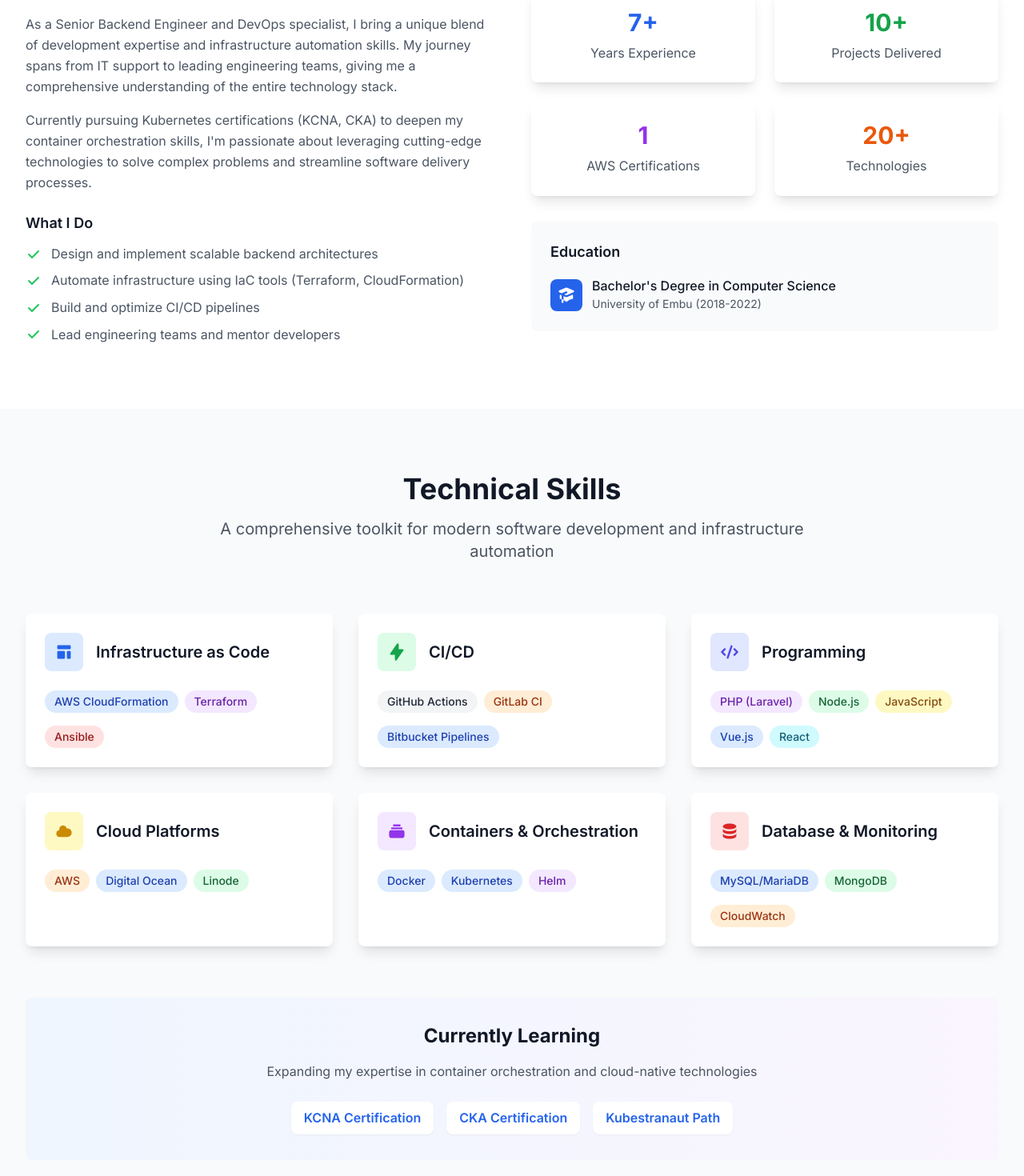
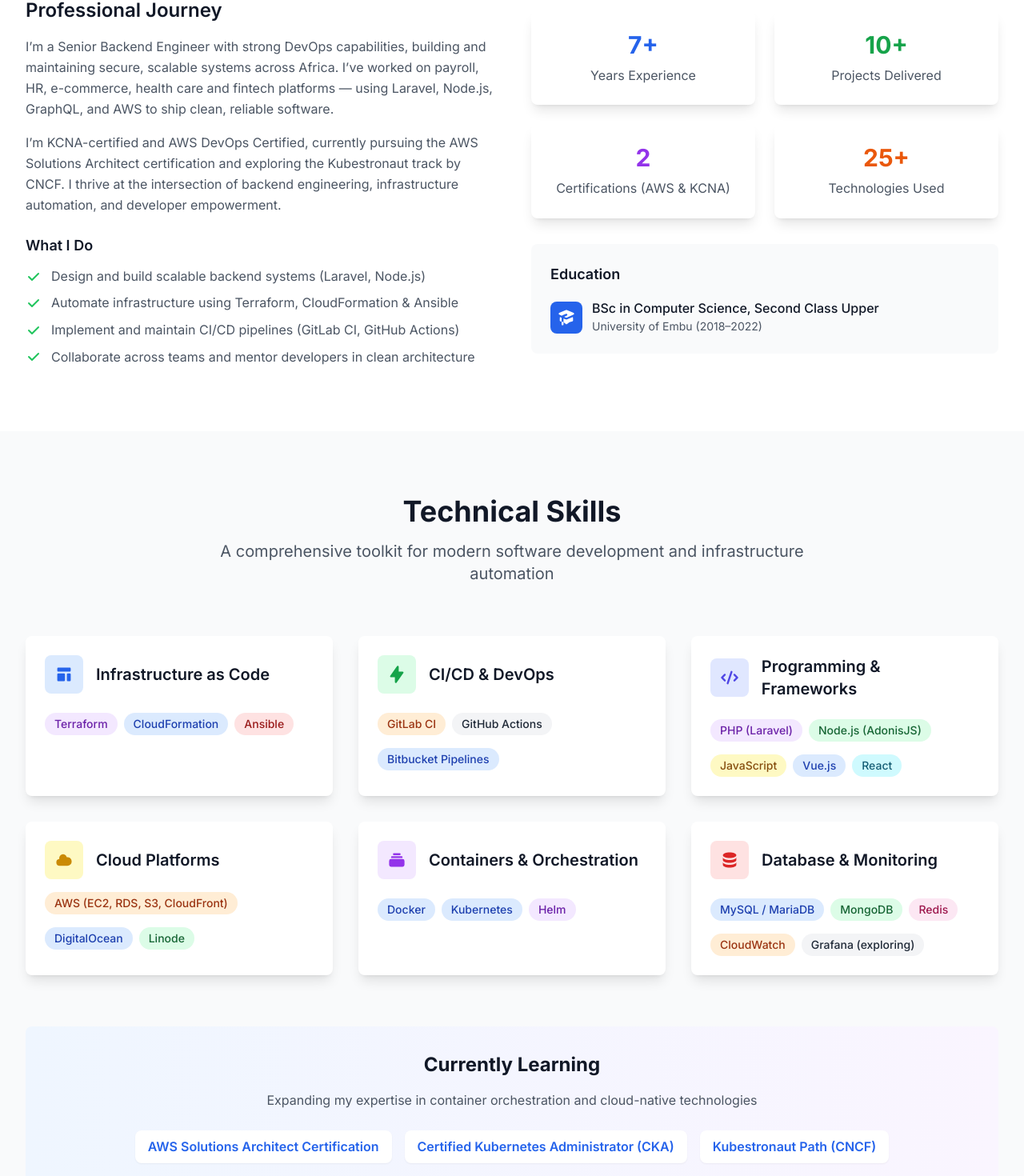
Before and after one commit to jjoek/portfolio, a Vue app: page / in a window 1280 px wide. Shown: the part 1107-2577 px from the top of the page at 80% size. Built offline with nearby package versions, Linux system fonts and the light colour scheme.

Commit message:
fix page content

```diff
--- a/src/components/Footer.vue
+++ b/src/components/Footer.vue
@@ -69,13 +69,17 @@
 
             <div class="border-t border-gray-800 mt-8 pt-8 text-center">
                 <p class="text-gray-400">
-                    © 2024 John Irungu. Built with Vue.js and Tailwind CSS. All rights reserved.
+                    © {{ currentYear }} John Irungu. All rights reserved.
                 </p>
             </div>
         </div>
     </footer>
 </template>
 <script setup>
+    import { computed } from 'vue'
+
+    const currentYear = computed(() => new Date().getFullYear())
+
     const socialLinks = [
         {
             name: 'LinkedIn',
--- a/src/pages/About.vue
+++ b/src/pages/About.vue
@@ -7,7 +7,7 @@
                     About Me
                 </h2>
                 <p class="text-xl text-gray-600 max-w-3xl mx-auto animate-on-scroll">
-                    Passionate about building scalable systems and automating infrastructure
+                    Backend Engineer turned DevOps enthusiast — passionate about scalable systems and clean automation.
                 </p>
             </div>
 
@@ -19,16 +19,10 @@
                             Professional Journey
                         </h3>
                         <p class="text-gray-600 leading-relaxed mb-4">
-                            As a Senior Backend Engineer and DevOps specialist, I bring a unique
-                            blend of development expertise and infrastructure automation skills. My
-                            journey spans from IT support to leading engineering teams, giving me a
-                            comprehensive understanding of the entire technology stack.
+                            I’m a Senior Backend Engineer with strong DevOps capabilities, building and maintaining secure, scalable systems across Africa. I’ve worked on payroll, HR, e-commerce, health care and fintech platforms — using Laravel, Node.js, GraphQL, and AWS to ship clean, reliable software.
                         </p>
                         <p class="text-gray-600 leading-relaxed">
-                            Currently pursuing Kubernetes certifications (KCNA, CKA) to deepen my
-                            container orchestration skills, I'm passionate about leveraging
-                            cutting-edge technologies to solve complex problems and streamline
-                            software delivery processes.
+                            I’m KCNA-certified and AWS DevOps Certified, currently pursuing the AWS Solutions Architect certification and exploring the Kubestronaut track by CNCF. I thrive at the intersection of backend engineering, infrastructure automation, and developer empowerment.
                         </p>
                     </div>
 
@@ -90,10 +84,10 @@
                             </div>
                             <div>
                                 <div class="font-medium text-gray-900">
-                                    Bachelor's Degree in Computer Science
+                                    BSc in Computer Science, Second Class Upper
                                 </div>
                                 <div class="text-sm text-gray-600">
-                                    University of Embu (2018-2022)
+                                    University of Embu (2018–2022)
                                 </div>
                             </div>
                         </div>
@@ -103,16 +97,17 @@
         </div>
     </section>
 </template>
+
 <script setup>
 const whatIDo = [
-        'Design and implement scalable backend architectures',
-        'Automate infrastructure using IaC tools (Terraform, CloudFormation)',
-        'Build and optimize CI/CD pipelines',
-        'Lead engineering teams and mentor developers',
+    'Design and build scalable backend systems (Laravel, Node.js)',
+    'Automate infrastructure using Terraform, CloudFormation & Ansible',
+    'Implement and maintain CI/CD pipelines (GitLab CI, GitHub Actions)',
+    'Collaborate across teams and mentor developers in clean architecture',
 ]
 
 const calculateYearsOfExperience = () => {
-        const startDate = new Date(2017, 6) // July 2017 (month is 0-based)
+    const startDate = new Date(2017, 6) // July 2017
     const currentDate = new Date()
     const years = currentDate.getFullYear() - startDate.getFullYear()
     const months = currentDate.getMonth() - startDate.getMonth()
@@ -126,7 +121,7 @@
         color: 'text-blue-600',
     },
     { value: '10+', label: 'Projects Delivered', color: 'text-green-600' },
-        { value: '1', label: 'AWS Certifications', color: 'text-purple-600' },
-        { value: '20+', label: 'Technologies', color: 'text-orange-600' },
+    { value: '2', label: 'Certifications (AWS & KCNA)', color: 'text-purple-600' },
+    { value: '25+', label: 'Technologies Used', color: 'text-orange-600' },
 ]
 </script>
--- a/src/pages/Contact.vue
+++ b/src/pages/Contact.vue
@@ -153,18 +153,23 @@
 
 const currentCertifications = [
   {
-            name: 'AWS DevOps Engineer - Professional',
+    name: 'AWS DevOps Engineer – Professional',
     issuer: 'Amazon Web Services',
     bgColor: 'bg-orange-500',
   },
   {
-            name: 'Agile Software Development',
-            issuer: 'Certified Professional',
-            bgColor: 'bg-blue-500',
+    name: 'Kubernetes and Cloud Native Associate (KCNA)',
+    issuer: 'The Linux Foundation / CNCF',
+    bgColor: 'bg-blue-600',
   },
 ]
 
-    const currentPursuits = ['KCNA Certification', 'CKA Certification', 'Kubestranaut Path']
+const currentPursuits = [
+  'AWS Solutions Architect – Associate',
+  'Certified Kubernetes Administrator (CKA)',
+  'Kubestronaut Path (CNCF)',
+]
+
 </script>
 <style>
        /* Contact */
--- a/src/pages/Experience.vue
+++ b/src/pages/Experience.vue
@@ -12,8 +12,8 @@
 
             <div class="space-y-12">
                 <div
-                    v-for="(job, index) in experience"
-                    :key="job.company"
+                    v-for="(job, index) in displayedExperience"
+                    :key="job.company + job.period"
                     class="experience-card animate-on-scroll"
                     :class="job.borderColor"
                     :style="{ animationDelay: `${index * 0.2}s` }"
@@ -54,6 +54,30 @@
                 </div>
             </div>
 
+            <!-- View More Button -->
+            <div v-if="hasMoreExperience" class="mt-12 text-center">
+                <button
+                    @click="toggleShowMore"
+                    class="inline-flex items-center px-6 py-3 border border-transparent text-base font-medium rounded-md text-white bg-gradient-to-r from-blue-600 to-purple-600 hover:from-blue-700 hover:to-purple-700 focus:outline-none focus:ring-2 focus:ring-offset-2 focus:ring-blue-500 transition-all duration-200 animate-on-scroll"
+                >
+                    <span>{{ showAllExperience ? 'Show Less' : 'View More' }}</span>
+                    <svg
+                        class="ml-2 -mr-1 h-5 w-5"
+                        :class="{ 'rotate-180': showAllExperience }"
+                        fill="none"
+                        stroke="currentColor"
+                        viewBox="0 0 24 24"
+                    >
+                        <path
+                            stroke-linecap="round"
+                            stroke-linejoin="round"
+                            stroke-width="2"
+                            d="M19 9l-7 7-7-7"
+                        />
+                    </svg>
+                </button>
+            </div>
+
             <!-- Call to Action -->
             <div class="mt-16 text-center animate-on-scroll">
                 <div class="bg-gradient-to-r from-blue-50 to-purple-50 p-8 rounded-lg">
@@ -67,48 +91,163 @@
         </div>
     </section>
 </template>
+
 <script setup>
+    import { ref, computed } from 'vue'
+
+    const showAllExperience = ref(false)
+    const initialDisplayCount = 3
+
     const experience = [
         {
-            title: 'Senior Backend Software Engineer / Junior DevOps Engineer',
+            title: 'Senior Backend Software Engineer & DevOps Contributor',
             company: 'Workpay',
             location: 'Nairobi, Kenya',
-            period: 'July 2023 - Current',
+            period: 'Jul 2023 – Present',
             borderColor: 'border-l-4 border-blue-500',
             companyColor: 'text-blue-600',
             dateStyle: 'text-blue-600 bg-blue-50',
             achievements: [
-                'Senior Backend Engineer with focus on automation and DevOps',
-                'Creating and supporting applications in Laravel and NodeJS',
-                'Expertise in automation tools and containerization technologies',
+                'Led backend development for Workpay\'s Performance Management System using Laravel',
+                'Core contributor to the Payroll Squad — building scalable APIs for multi-country payroll automation.',
+                'Introduced GitLab CI pipelines and optimized queued job processing with Laravel Horizon.',
+                'Collaborated with DevOps to streamline infrastructure using Docker and Terraform.',
+                'Promoted package-driven development across internal Laravel codebases.',
             ],
         },
         {
             title: 'Backend Software Engineer',
             company: 'KamaPay',
-            location: '',
-            period: 'May 2023 - August 2023',
+            location: 'Nairobi, Kenya',
+            period: 'May 2023 – Aug 2023',
             borderColor: 'border-l-4 border-green-500',
             companyColor: 'text-green-600',
             dateStyle: 'text-green-600 bg-green-50',
             achievements: [
-                'Developed secure cross-network money wallet for African countries',
-                'Implemented secure GraphQL APIs for mobile and third-party integration',
+                'Redesigned backend GraphQL APIs for a secure cross-network wallet platform.',
+                'Implemented transactional flows and security measures in Laravel and GraphQL.',
+                'Worked closely with the DevOps engineer to deploy on a secure AWS architecture.',
             ],
         },
         {
-            title: 'Backend Software Engineer & Team Lead',
+            title: 'Lead Backend Engineer & Acting DevOps Engineer',
             company: 'ZUMI',
             location: 'Nairobi, Kenya',
-            period: 'Sept 2022 - March 2023',
+            period: 'Sep 2022 – Mar 2023',
             borderColor: 'border-l-4 border-purple-500',
             companyColor: 'text-purple-600',
             dateStyle: 'text-purple-600 bg-purple-50',
             achievements: [
-                'Led engineering team delivering scalable AWS infrastructure',
-                'Spearheaded infrastructure automation using CloudFormation and Ansible',
-                'Designed CI/CD pipelines and promoted DevOps best practices',
+                'Led a team of 7 engineers building a B2B e-commerce platform using Node.js (AdonisJS).',
+                'Introduced AdonisJS into production and managed architectural direction.',
+                'Managed CI/CD workflows, infrastructure automation (CloudFormation, Ansible), and AWS operations.',
+                'Fostered team growth through mentorship, 1:1s, and engineering representation in leadership.',
+            ],
+        },
+        {
+            title: 'Senior Backend Engineer',
+            company: 'ZUMI',
+            location: 'Nairobi, Kenya',
+            period: 'May 2022 – Sep 2022',
+            borderColor: 'border-l-4 border-purple-300',
+            companyColor: 'text-purple-500',
+            dateStyle: 'text-purple-500 bg-purple-50',
+            achievements: [
+                'Developed backend services using AdonisJS, deployed to AWS and Heroku.',
+                'Integrated backend with Odoo ERP and M-Pesa payment systems.',
+                'Implemented GitHub Actions pipelines and versioned infrastructure configurations.',
+            ],
+        },
+        {
+            title: 'Lead Software Consultant',
+            company: 'Disruptive Technologies',
+            location: 'Nairobi, Kenya',
+            period: 'Jun 2021 – Jul 2022',
+            borderColor: 'border-l-4 border-yellow-500',
+            companyColor: 'text-yellow-600',
+            dateStyle: 'text-yellow-600 bg-yellow-50',
+            achievements: [
+                'Rebuilt and stabilized a sales automation platform used by Kyosk Limited.',
+                'Used Laravel + TailwindCSS to redesign dashboards, reporting, and workflows.',
+                'Implemented map-based tracking and analytics for sales agents and territory performance.',
+                'Earned ongoing trust from leadership as a go-to consultant for backend strategy.',
+            ],
+        },
+        {
+            title: 'Software Engineer',
+            company: 'I-We Limited',
+            location: 'Remote (Edinburgh HQ)',
+            period: 'Sep 2021 – Apr 2022',
+            borderColor: 'border-l-4 border-green-400',
+            companyColor: 'text-green-500',
+            dateStyle: 'text-green-500 bg-green-50',
+            achievements: [
+                'Built backend services for a COVID-19 tracker and crypto wallet product.',
+                'Worked with Docker, early Kubernetes setup, and GraphQL APIs in a modular backend structure.',
+                'Explored CI/CD automation and Helm as part of a distributed team.',
+            ],
+        },
+        {
+            title: 'Software Engineer',
+            company: 'Collabmed Software Solutions',
+            location: 'Nairobi, Kenya',
+            period: 'Sep 2019 – Aug 2021',
+            borderColor: 'border-l-4 border-blue-400',
+            companyColor: 'text-blue-500',
+            dateStyle: 'text-blue-500 bg-blue-50',
+            achievements: [
+                'Built and maintained healthcare applications using Laravel and Vue.js.',
+                'Automated deployment and configuration on VPS hosts (Linode, DigitalOcean).',
+                'Created custom tools for reporting, finance, and patient management workflows.',
+            ],
+        },
+        {
+            title: 'Junior Software Engineer',
+            company: 'Collabmed Software Solutions',
+            location: 'Nairobi, Kenya',
+            period: 'Jul 2018 – Sep 2019',
+            borderColor: 'border-l-4 border-blue-300',
+            companyColor: 'text-blue-400',
+            dateStyle: 'text-blue-400 bg-blue-50',
+            achievements: [
+                'Assisted in backend and frontend features for internal health and finance systems.',
+                'Helped implement deployment automation scripts and system setup consistency.',
+            ],
+        },
+        {
+            title: 'IT Support Engineer',
+            company: 'Collabmed Software Solutions',
+            location: 'Nairobi, Kenya',
+            period: 'Jul 2017 – Jul 2018',
+            borderColor: 'border-l-4 border-gray-400',
+            companyColor: 'text-gray-600',
+            dateStyle: 'text-gray-600 bg-gray-50',
+            achievements: [
+                'Configured local servers and supported developer systems.',
+                'Deployed app updates and performed diagnostics on production environments.',
             ],
         },
     ]
+
+    const displayedExperience = computed(() => {
+        return showAllExperience.value ? experience : experience.slice(0, initialDisplayCount)
+    })
+
+    const hasMoreExperience = computed(() => {
+        return experience.length > initialDisplayCount
+    })
+
+    const toggleShowMore = () => {
+        showAllExperience.value = !showAllExperience.value
+    }
 </script>
+
+<style scoped>
+    .experience-card {
+        @apply bg-white p-6 rounded-lg shadow-sm hover:shadow-md transition-all duration-200;
+    }
+
+    .btn-primary {
+        @apply inline-flex items-center px-6 py-3 border border-transparent text-base font-medium rounded-md text-white bg-gradient-to-r from-blue-600 to-purple-600 hover:from-blue-700 hover:to-purple-700 focus:outline-none focus:ring-2 focus:ring-offset-2 focus:ring-blue-500 transition-all duration-200;
+    }
+</style>
--- a/src/pages/Skills.vue
+++ b/src/pages/Skills.vue
@@ -74,30 +74,30 @@
     iconColor: 'text-blue-600',
     icon: '<path d="M3 4a1 1 0 011-1h12a1 1 0 011 1v2a1 1 0 01-1 1H4a1 1 0 01-1-1V4zM3 10a1 1 0 011-1h6a1 1 0 011 1v6a1 1 0 01-1 1H4a1 1 0 01-1-1v-6zM14 9a1 1 0 00-1 1v6a1 1 0 001 1h2a1 1 0 001-1v-6a1 1 0 00-1-1h-2z" />',
     tags: [
-                { name: 'AWS CloudFormation', class: 'bg-blue-100 text-blue-800' },
       { name: 'Terraform', class: 'bg-purple-100 text-purple-800' },
+      { name: 'CloudFormation', class: 'bg-blue-100 text-blue-800' },
       { name: 'Ansible', class: 'bg-red-100 text-red-800' },
     ],
   },
   {
-            title: 'CI/CD',
+    title: 'CI/CD & DevOps',
     iconBg: 'bg-green-100',
     iconColor: 'text-green-600',
     icon: '<path fill-rule="evenodd" d="M11.3 1.046A1 1 0 0112 2v5h4a1 1 0 01.82 1.573l-7 10A1 1 0 018 18v-5H4a1 1 0 01-.82-1.573l7-10a1 1 0 011.12-.38z" clip-rule="evenodd" />',
     tags: [
+      { name: 'GitLab CI', class: 'bg-orange-100 text-orange-800' },
       { name: 'GitHub Actions', class: 'bg-gray-100 text-gray-800' },
-                { name: 'GitLab CI', class: 'bg-orange-100 text-orange-800' },
       { name: 'Bitbucket Pipelines', class: 'bg-blue-100 text-blue-800' },
     ],
   },
   {
-            title: 'Programming',
+    title: 'Programming & Frameworks',
     iconBg: 'bg-indigo-100',
     iconColor: 'text-indigo-600',
     icon: '<path fill-rule="evenodd" d="M12.316 3.051a1 1 0 01.633 1.265l-4 12a1 1 0 11-1.898-.632l4-12a1 1 0 011.265-.633zM5.707 6.293a1 1 0 010 1.414L3.414 10l2.293 2.293a1 1 0 11-1.414 1.414l-3-3a1 1 0 010-1.414l3-3a1 1 0 011.414 0zm8.586 0a1 1 0 011.414 0l3 3a1 1 0 010 1.414l-3 3a1 1 0 11-1.414-1.414L16.586 10l-2.293-2.293a1 1 0 010-1.414z" clip-rule="evenodd" />',
     tags: [
       { name: 'PHP (Laravel)', class: 'bg-purple-100 text-purple-800' },
-                { name: 'Node.js', class: 'bg-green-100 text-green-800' },
+      { name: 'Node.js (AdonisJS)', class: 'bg-green-100 text-green-800' },
       { name: 'JavaScript', class: 'bg-yellow-100 text-yellow-800' },
       { name: 'Vue.js', class: 'bg-blue-100 text-blue-800' },
       { name: 'React', class: 'bg-cyan-100 text-cyan-800' },
@@ -109,8 +109,8 @@
     iconColor: 'text-yellow-600',
     icon: '<path d="M5.5 16a3.5 3.5 0 01-.369-6.98 4 4 0 117.753-1.977A4.5 4.5 0 1113.5 16h-8z" />',
     tags: [
-                { name: 'AWS', class: 'bg-orange-100 text-orange-800' },
-                { name: 'Digital Ocean', class: 'bg-blue-100 text-blue-800' },
+      { name: 'AWS (EC2, RDS, S3, CloudFront)', class: 'bg-orange-100 text-orange-800' },
+      { name: 'DigitalOcean', class: 'bg-blue-100 text-blue-800' },
       { name: 'Linode', class: 'bg-green-100 text-green-800' },
     ],
   },
@@ -131,12 +131,18 @@
     iconColor: 'text-red-600',
     icon: '<path d="M3 12v3c0 1.657 3.134 3 7 3s7-1.343 7-3v-3c0 1.657-3.134 3-7 3s-7-1.343-7-3z" /><path d="M3 7v3c0 1.657 3.134 3 7 3s7-1.343 7-3V7c0 1.657-3.134 3-7 3S3 8.657 3 7z" /><path d="M17 5c0 1.657-3.134 3-7 3S3 6.657 3 5s3.134-3 7-3 7 1.343 7 3z" />',
     tags: [
-                { name: 'MySQL/MariaDB', class: 'bg-blue-100 text-blue-800' },
+      { name: 'MySQL / MariaDB', class: 'bg-blue-100 text-blue-800' },
       { name: 'MongoDB', class: 'bg-green-100 text-green-800' },
+      { name: 'Redis', class: 'bg-pink-100 text-pink-800' },
       { name: 'CloudWatch', class: 'bg-orange-100 text-orange-800' },
+      { name: 'Grafana (exploring)', class: 'bg-gray-100 text-gray-800' },
     ],
   },
 ]
 
-    const learningCerts = ['KCNA Certification', 'CKA Certification', 'Kubestranaut Path']
+const learningCerts = [
+  'AWS Solutions Architect Certification',
+  'Certified Kubernetes Administrator (CKA)',
+  'Kubestronaut Path (CNCF)',
+]
 </script>
```
Lines whose indentation alone changed are shown as unchanged.
